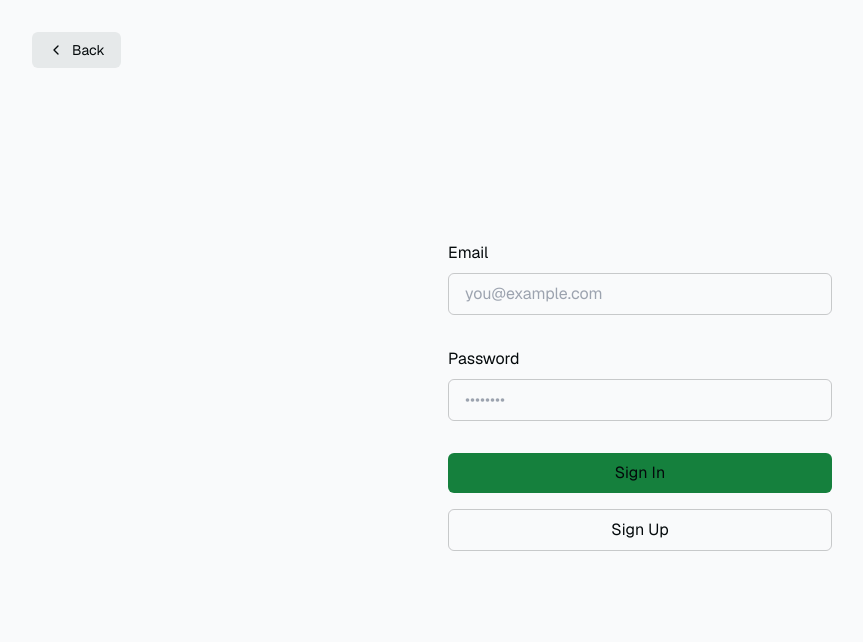
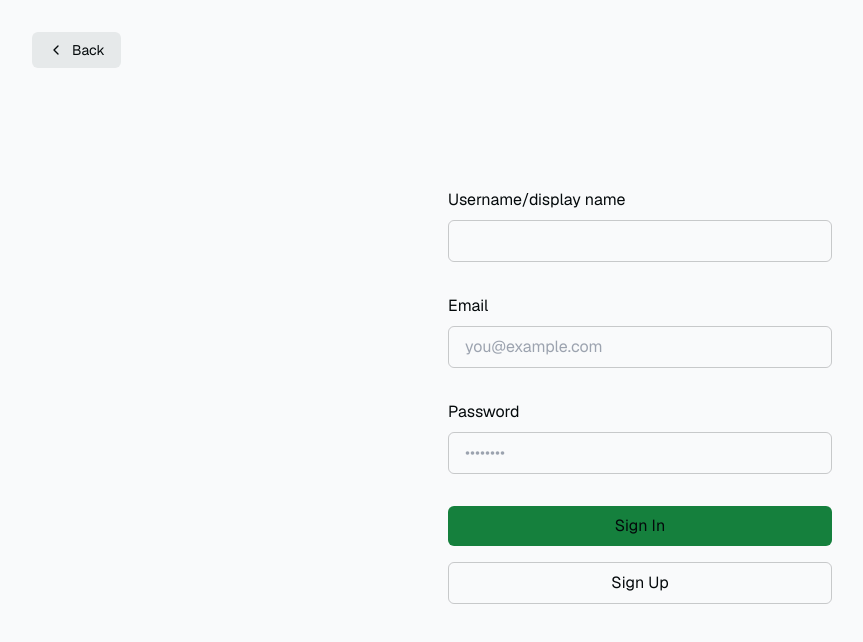
Before and after one commit to Halldor-Hrafn/my-nextjs-portfolio, a Next.js app: page /login in a window 1280 px wide. Shown: the top 642 px of the page, without its empty margins (0-863 px from the left). Built offline with nearby package versions, Linux system fonts and the light colour scheme.

Commit message:
Modified the sign up proccess a tiny bit

```diff
--- a/app/login/page.tsx
+++ b/app/login/page.tsx
@@ -1,5 +1,5 @@
 import Link from 'next/link'
-import { cookies } from 'next/headers'
+import { headers, cookies } from 'next/headers'
 import { createClient } from '@/utils/supabase/server'
 import { redirect } from 'next/navigation'
 
@@ -31,27 +31,35 @@ export default function Login({
   const signUp = async (formData: FormData) => {
     'use server'
 
-    return redirect('/login?message=Sign ups are currently blocked by the developer as to prevent any abuse of the application, contact the developer (if you know them) in order to sign up.');
+    // return redirect('/login?message=Sign ups are currently blocked by the developer as to prevent any abuse of the application, contact the developer (if you know them) in order to sign up.');
 
-    // const origin = headers().get('origin')
-    // const email = formData.get('email') as string
-    // const password = formData.get('password') as string
-    // const cookieStore = cookies()
-    // const supabase = createClient(cookieStore)
+    const origin = headers().get('origin')
+    const email = formData.get('email') as string
+    const password = formData.get('password') as string
+    const cookieStore = cookies()
+    const supabase = createClient(cookieStore)
 
-    // const { error } = await supabase.auth.signUp({
-    //   email,
-    //   password,
-    //   options: {
-    //     emailRedirectTo: `${origin}/auth/callback`,
-    //   },
-    // })
+    const username = formData.get('username') as string
 
-    // if (error) {
-    //   return redirect('/login?message=Could not authenticate user')
-    // }
+    const { data, error } = await supabase.auth.signUp({
+      email,
+      password,
+      options: {
+        emailRedirectTo: `${origin}/auth/callback`,
+      },
+    })
 
-    // return redirect('/login?message=Check email to continue sign in process')
+    const { data: profile, error: profileError } = await supabase
+      .from('profiles')
+      .insert({ auth_id: data?.user?.id, user_name: username })
+
+      if (error || profileError) {
+      console.log(error);
+      console.log(profileError);
+      return redirect('/login?message=Could not authenticate user')
+    }
+
+    return redirect('/login?message=Check email to continue sign in process')
   }
 
   return (
@@ -81,6 +89,14 @@ export default function Login({
         className="animate-in flex-1 flex flex-col w-full justify-center gap-2 text-foreground"
         action={signIn}
       >
+        <label className='text-md' htmlFor="username">
+          Username/display name
+        </label>
+        <input
+          className="rounded-md px-4 py-2 bg-inherit border mb-6"
+          type="text"
+          name='username'
+          required />
         <label className="text-md" htmlFor="email">
           Email
         </label>
```
